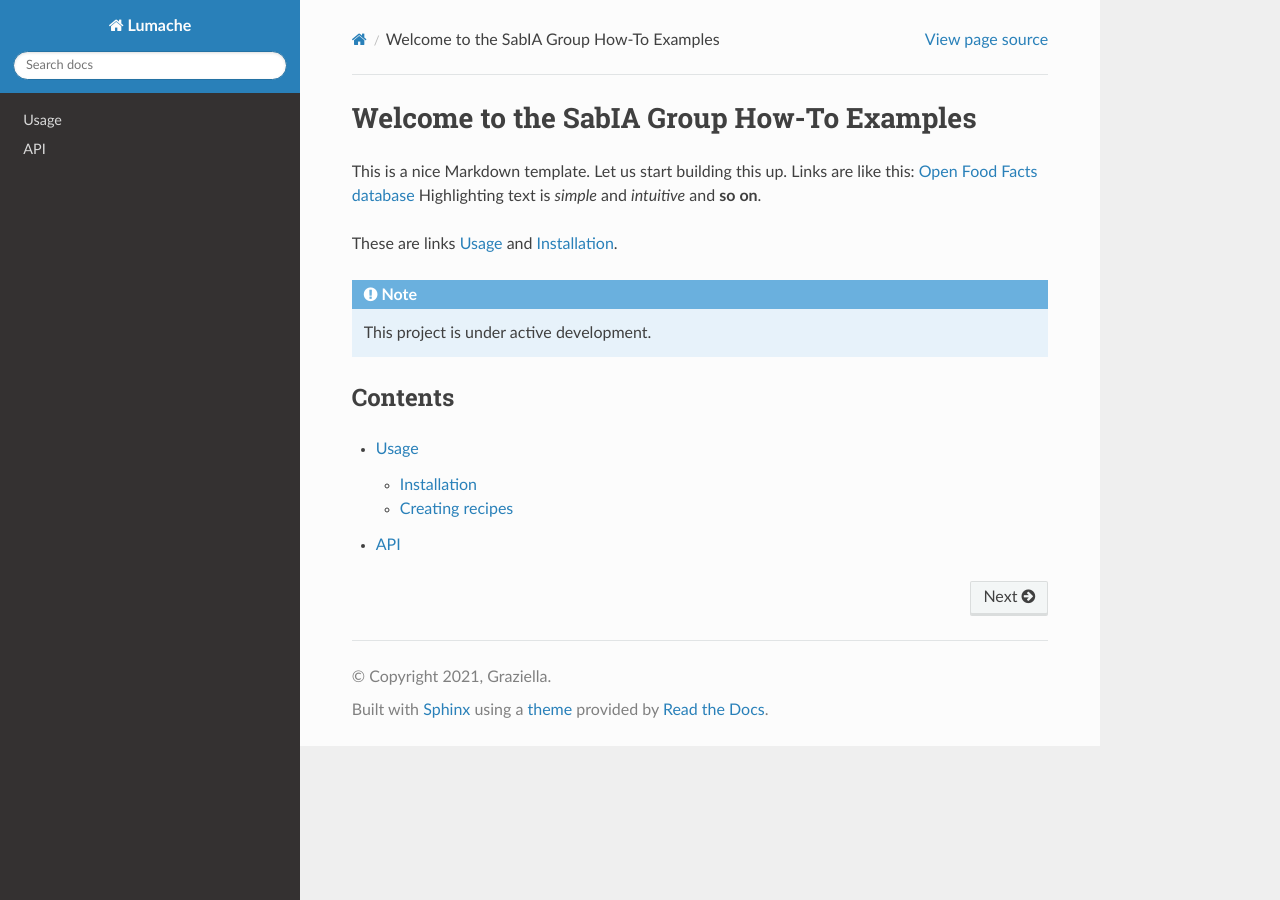
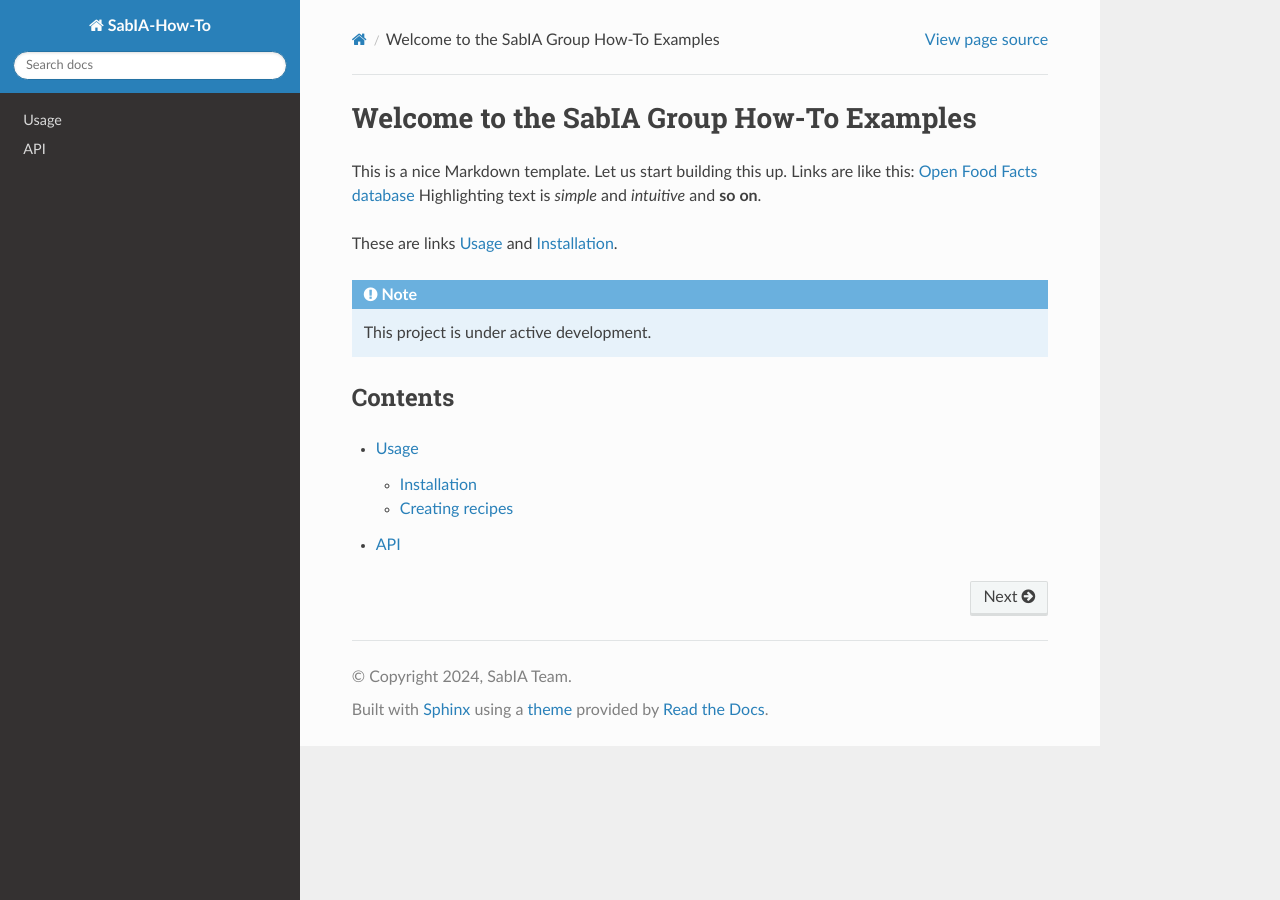
Before and after one commit to sabia-group/How-Tos, a Sphinx documentation site: the page built from docs/source/index.rst, in a window 1280 px wide. Built offline with Sphinx 7.4.7 and the Read the Docs theme 3.1.0, drawn with Linux system fonts in a browser that asks for light colours.

```diff
--- a/docs/requirements.txt
+++ b/docs/requirements.txt
@@ -1,2 +1,3 @@
 sphinx==7.1.2
 sphinx-rtd-theme==1.3.0rc1
+sphinx-autobuild
--- a/docs/source/conf.py
+++ b/docs/source/conf.py
@@ -2,12 +2,12 @@
 
 # -- Project information
 
-project = 'Lumache'
-copyright = '2021, Graziella'
-author = 'Graziella'
+project = 'SabIA-How-To'
+copyright = '2024, SabIA Team'
+author = 'SabIA Team'
 
-release = '0.1'
-version = '0.1.0'
+release = '0.0'
+version = '0.0.0'
 
 # -- General configuration
 
--- a/pyproject.toml
+++ b/pyproject.toml
@@ -3,6 +3,6 @@ requires = ["flit_core >=3.2,<4"]
 build-backend = "flit_core.buildapi"
 
 [project]
-name = "lumache"
-authors = [{name = "Graziella", email = "graziella@lumache"}]
+name = "SabIA-How-To"
+authors = [{name = "SabIA-Team", email = "mariana.rossi@mpsd.mpg.de"}]
 dynamic = ["version", "description"]
```
Also changed, not shown: README.rst (+12 -0 lines).
